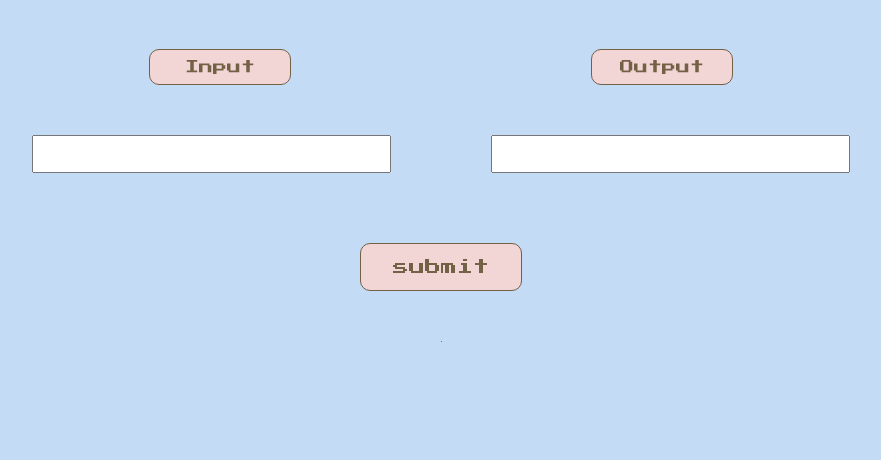
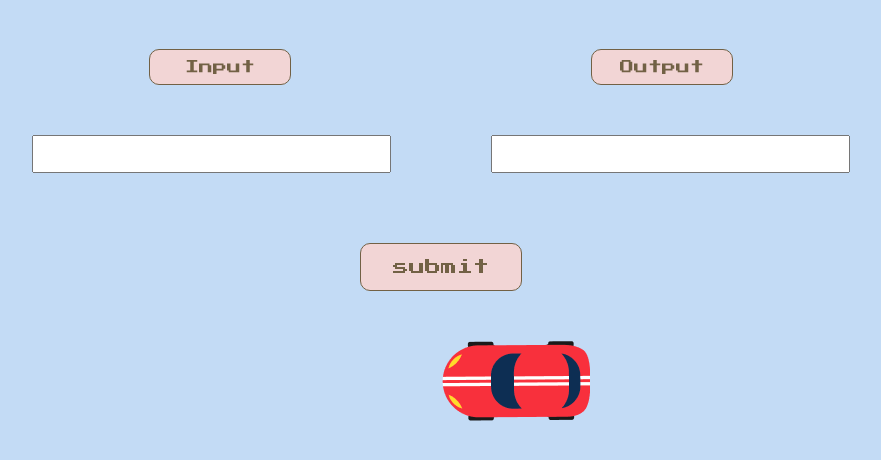
Before and after one commit to tangmichele02/p-wikiracer, a Flask app: page / in a window 1280 px wide. Shown: the part 158-618 px from the top of the page, without its empty margins (199-1080 px from the left). Run offline with Flask 3, Linux system fonts and the light colour scheme.

Commit message:
reverted changes on car

```diff
--- a/static/stylesheets/style.css
+++ b/static/stylesheets/style.css
@@ -99,11 +99,6 @@
 	animation-iteration-count: infinite;
 }
 
-img {
-	width: 50%;
-	height: auto;
-}
-
 @keyframes chug {
 	0% {
 		transform: translateX(-100%);
```
